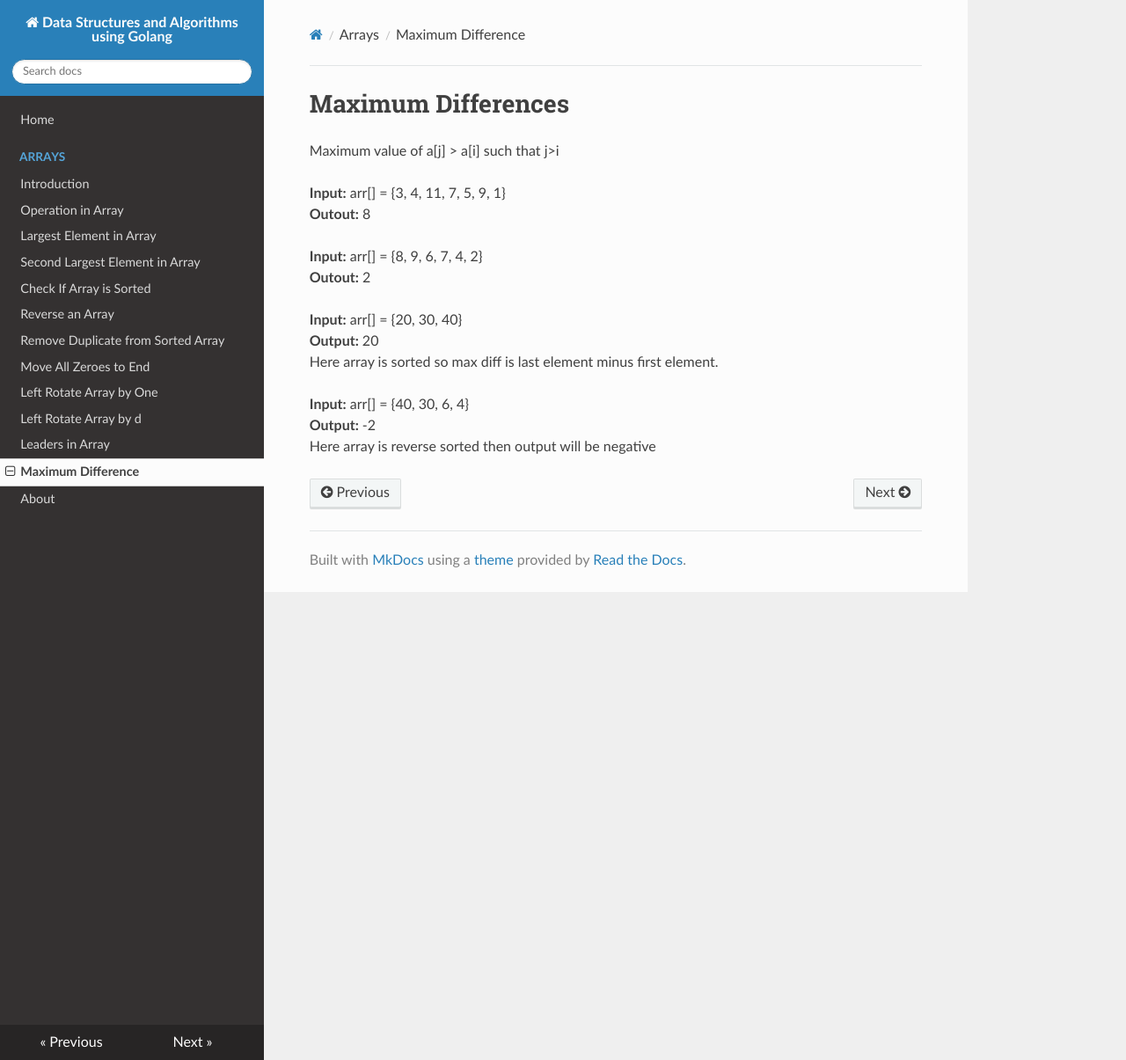
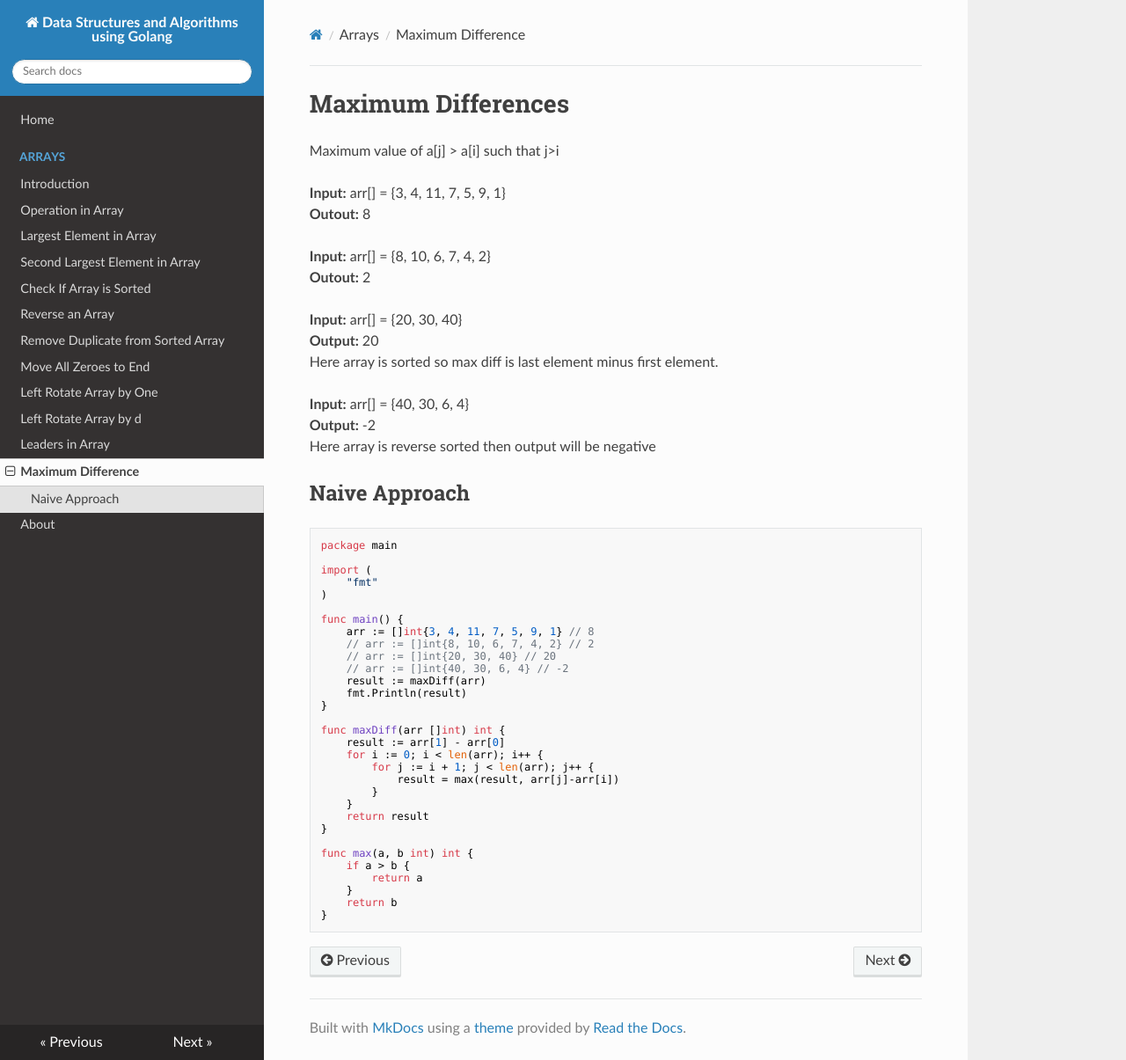
Before and after one commit to prithvipal/golang-dsa, an MkDocs documentation site: the page built from docs/array/maximum_difference.md, in a window 1280 px wide and 1205 px high. Shown: the whole window at 88% size. Built offline with MkDocs 1.6.1, drawn with Linux system fonts in a browser that asks for light colours; nearby versions of some CDN libraries.

Commit message:
Maximum diff naive

````diff
--- a/docs/array/maximum_difference.md
+++ b/docs/array/maximum_difference.md
@@ -5,7 +5,7 @@ Maximum value of a[j] > a[i] such that j>i
 **Input:** arr[] = {3, 4, 11, 7, 5, 9, 1} <br>
 **Outout:** 8
 
-**Input:** arr[] = {8, 9, 6, 7, 4, 2} <br>
+**Input:** arr[] = {8, 10, 6, 7, 4, 2} <br>
 **Outout:** 2
 
 **Input:** arr[] = {20, 30, 40} <br>
@@ -15,3 +15,40 @@ Here array is sorted so max diff is last element minus first element.
 **Input:** arr[] = {40, 30, 6, 4} <br>
 **Output:** -2 <br>
 Here array is reverse sorted then output will be negative
+
+
+## Naive Approach
+
+```
+package main
+
+import (
+	"fmt"
+)
+
+func main() {
+	arr := []int{3, 4, 11, 7, 5, 9, 1} // 8
+	// arr := []int{8, 10, 6, 7, 4, 2} // 2
+	// arr := []int{20, 30, 40} // 20
+	// arr := []int{40, 30, 6, 4} // -2
+	result := maxDiff(arr)
+	fmt.Println(result)
+}
+
+func maxDiff(arr []int) int {
+	result := arr[1] - arr[0]
+	for i := 0; i < len(arr); i++ {
+		for j := i + 1; j < len(arr); j++ {
+			result = max(result, arr[j]-arr[i])
+		}
+	}
+	return result
+}
+
+func max(a, b int) int {
+	if a > b {
+		return a
+	}
+	return b
+}
+```
````
